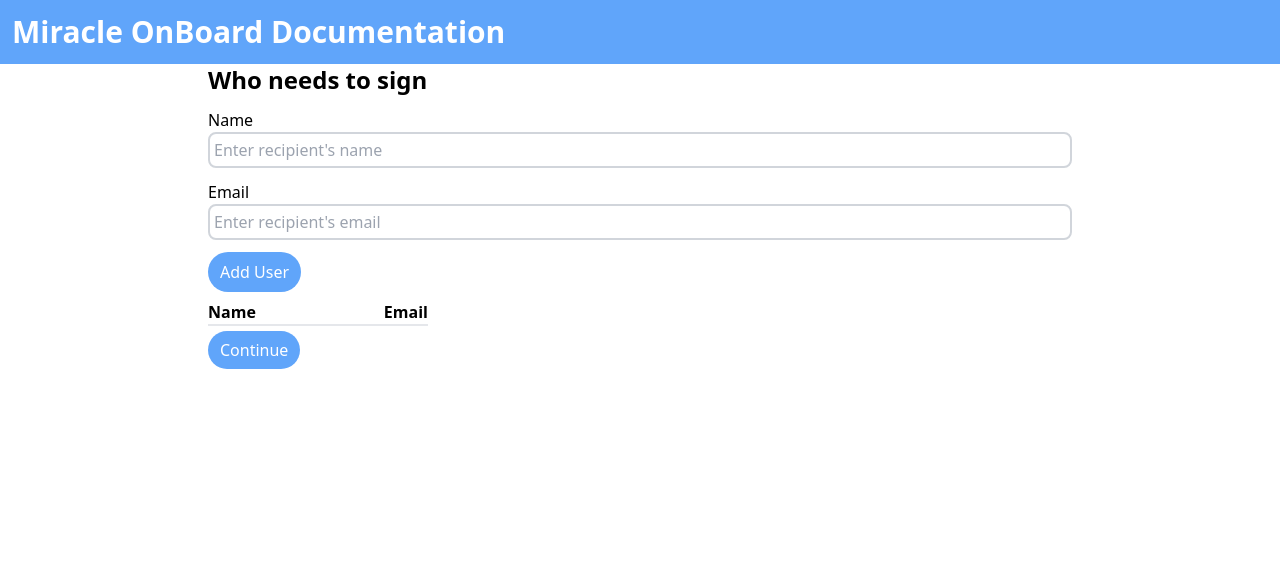
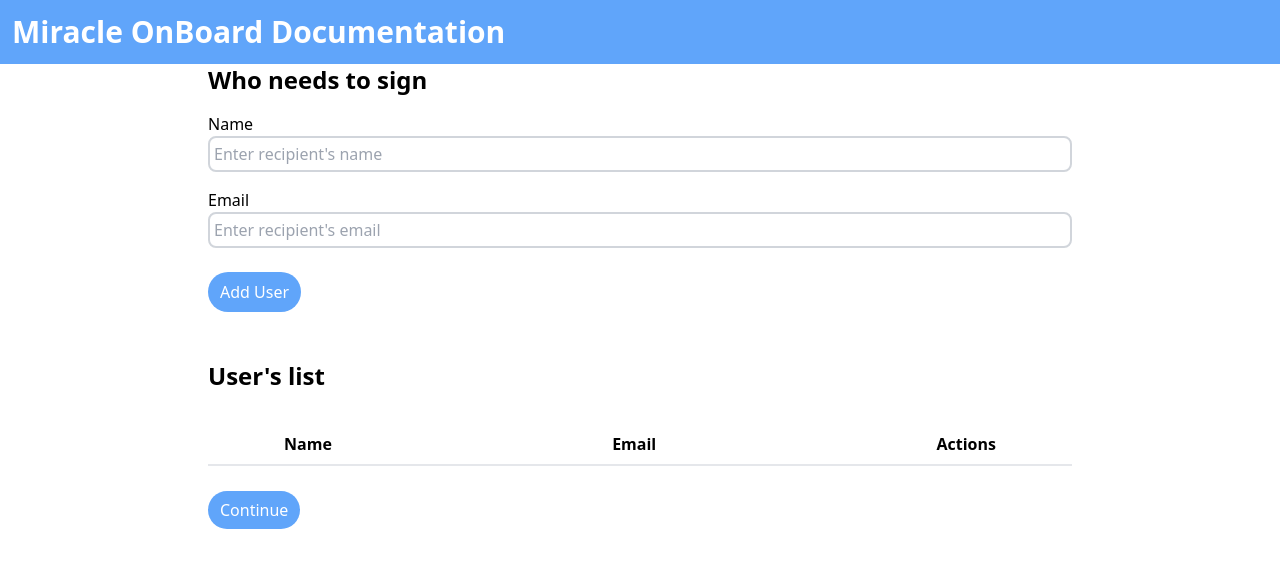
Before and after one commit to vikasrathod4299/Pdf-sign-app, a React (Vite) app: page /assignUser in a window 1280 px wide. Shown: the top 568 px of the page. Built offline with nearby package versions, Linux system fonts and the light colour scheme; sample sign-in values are in the browser's storage.

Commit message:
add : deleted button to delete user from table

```diff
--- a/src/pages/AssignUser.jsx
+++ b/src/pages/AssignUser.jsx
@@ -5,19 +5,26 @@
   const [email, setEmail] = useState("");
   const [name, setName] = useState("");
   const [users, setUsers] = useState([]);
+
   const handleAddUser = () => {
     if (email && name) {
-      setUsers([...users, { email, name }]);
-      localStorage.setItem(
-        "assignedUsers",
-        JSON.stringify([...users, { email, name }])
-      );
+      const newUsers = [...users, { email, name }];
+      setUsers(newUsers);
+      localStorage.setItem("assignedUsers", JSON.stringify(newUsers));
       setEmail("");
       setName("");
     } else {
       alert("Please enter name and email");
     }
   };
+
+  const handleDeleteUser = (index) => {
+    const updatedUsers = [...users];
+    updatedUsers.splice(index, 1);
+    setUsers(updatedUsers);
+    localStorage.setItem("assignedUsers", JSON.stringify(updatedUsers));
+  };
+
   useEffect(() => {
     const data = localStorage.getItem("assignedUsers");
     const users = data ? JSON.parse(data) : [];
@@ -26,8 +33,9 @@
 
   return (
     <div className="container mx-auto px-52">
-      <div className="flex flex-col gap-y-2">
-        <div className="flex flex-col gap-y-3">
+      <div className="flex flex-col gap-y-12">
+        <div className="flex flex-col gap-y-6">
+          <div className="flex flex-col gap-y-4">
             <h1 className="text-2xl font-bold">Who needs to sign</h1>
             <div className="flex flex-col">
               <label>Name</label>
@@ -47,9 +55,10 @@
                 onChange={(e) => setEmail(e.target.value)}
               />
             </div>
+          </div>
           <div>
             <button
-              className="bg-blue-400 text-white text-center rounded-full p-2 px-3 font-medium hover:bg-blue-600 "
+              className="bg-blue-400 text-white text-center rounded-full p-2 px-3 font-medium hover:bg-blue-600"
               onClick={handleAddUser}
             >
               Add User
@@ -57,36 +66,42 @@
           </div>
         </div>
 
-        <div className="flex flex-col gap-y-3">
+        <div className="flex flex-col gap-y-8  ">
+          <h1 className="font-bold text-2xl">{"User's list"}</h1>
           <div>
-            <table>
+            <table className="border-collapse w-full">
               <thead className="border-b-2">
-                <tr className="w-full flex gap-x-32 justify-center">
-                  <th>Name</th>
-                  <th>Email</th>
+                <tr className="w-full flex gap-x-32 justify-around ">
+                  <th className="px-4 py-2">Name</th>
+                  <th className="px-4 py-2">Email</th>
+                  <th className="px-4 py-2">Actions</th>
                 </tr>
               </thead>
               <tbody>
-                {users
-                  ? users.map((item) => {
-                      return (
+                {users.map((item, index) => (
                   <tr
-                          key={item.email}
-                          className="w-full flex gap-x-32 justify-center"
+                    key={index}
+                    className="w-full flex gap-x-32 justify-around items-center border-b "
                   >
-                          <td>{item.name}</td>
-                          <td>{item.email}</td>
+                    <td className="">{item.name}</td>
+                    <td className="">{item.email}</td>
+                    <td className="">
+                      <button
+                        className="bg-red-400 text-white text-center rounded-full p-1 my-2 px-3 font-medium hover:bg-red-600"
+                        onClick={() => handleDeleteUser(index)}
+                      >
+                        Delete
+                      </button>
+                    </td>
                   </tr>
-                      );
-                    })
-                  : null}
+                ))}
               </tbody>
             </table>
           </div>
           <div>
             <Link
               to="/prepareDocument"
-              className="bg-blue-400 text-white text-center rounded-full p-2 px-3 font-medium hover:bg-blue-600 "
+              className="bg-blue-400 text-white text-center rounded-full p-2 px-3 font-medium hover:bg-blue-600"
             >
               Continue
             </Link>
```
Lines whose indentation alone changed are shown as unchanged.
